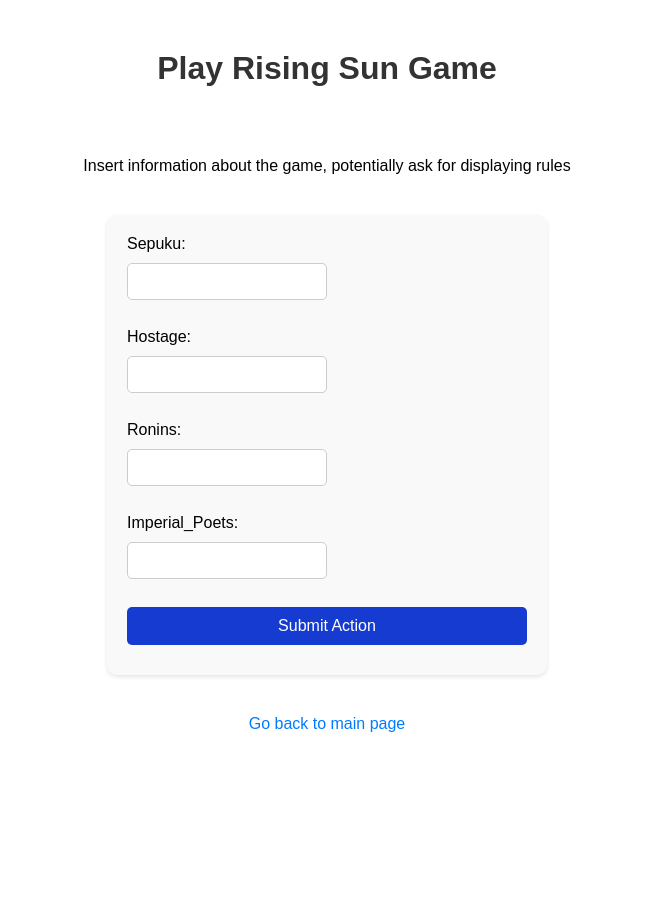
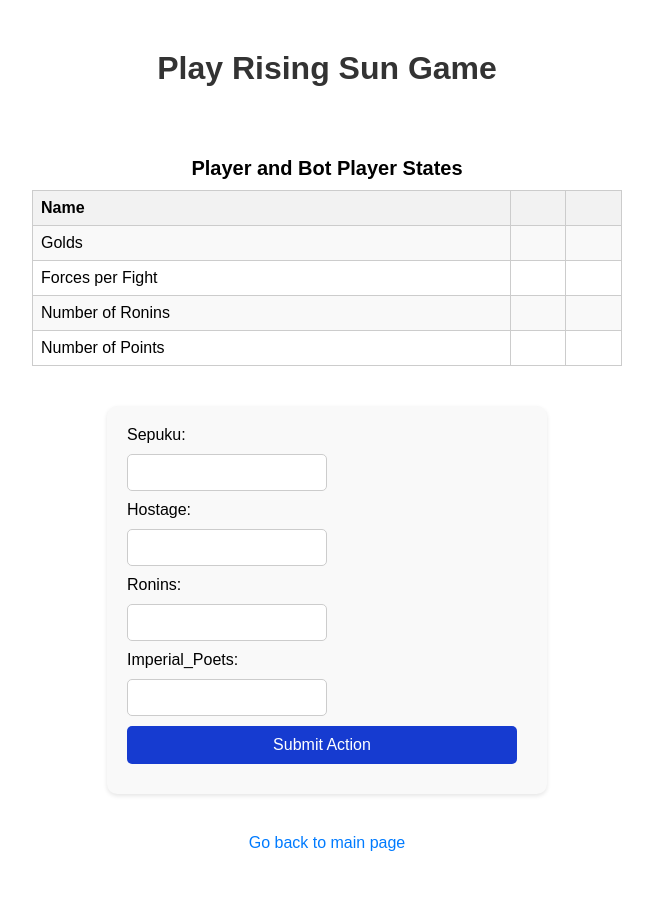
Before and after one commit to corentinlger/Rising-Sun, a Flask app: template templates/play.html in a window 1280 px wide. Shown: the whole page, without its empty margins (313-966 px from the left). Before the commit the page ends 732 px from the top, so only its background shows below. Run offline with Flask 3, Linux system fonts and the light colour scheme; the template is opened without the code that fills it, so the values that code supplies are empty.

Commit message:
Display players statistics when playing

```diff
--- a/app.py
+++ b/app.py
@@ -6,11 +6,16 @@ from play_vs_bot import initialize_players, ask_displaying_rules, display_rules,
 
 
 app = Flask(__name__)
+game_initialized = False
 
 # Existing game logic goes here
 
 @app.route('/')
 def index():
+
+    global game_initialized
+    game_initialized = False
+
     return render_template('index.html')
 
 @app.route('/rules')
@@ -19,23 +24,37 @@ def rules():
 
 @app.route('/play', methods=['POST'])
 def play():
+
+    global game_initialized
+
     player_name = request.form['player_name']
     bot_behavior = request.form['bot_behavior']
+    fights_per_game = int(request.form['fights_per_game'])
+    nb_games = (request.form['nb_games'])
 
-    # TODO : When the player clicks the 'play' button, start the game (potentially use a new page / modify the aspect of current page)
+    if not game_initialized:
+        player, bot_player = initialize_players(player_name, bot_behavior)
+        env = GameEnv(player=player, bot_player=bot_player, fights_per_game=fights_per_game, verbose=False)
+        game_initialized = True
+    else:
+        player, bot_player = env.player, env.bot_player
 
-    # Initialize the two players
-    player, bot_player = initialize_players(player_name, bot_behavior)
+    player_state = player.get_statistics()
+    bot_state = bot_player.get_statistics()
 
-    # TODO : Use a form or adapted component to ask if the player wants the rules to be displayed, if yes display them with text on the game
+    # state = name, golds, forces_per_fight, nb_ronins, nb_points
 
-    # TODO : When previous step if finished, start the game
+    # TODO : Display players states in a clean table
 
-    # TODO : This means at each timestep the statistics (=state) of the game are displayed, and player needs to take an action
-    # TODO : To take an action, input 4 numbers (=golds per action) and retrieve those numbers to calculate next state and rewards
-    # TODO : When action is processed, return new game state to the user and let him choose his next action
+    # TODO : Enable the player to take an action by filling a kinf of form an d submitting it
+
+    # TODO : Calcultate the next state of the game and return it
+
     # TODO : When the number of games is finished, print a message to show who won and propose to make a rematch
-    return render_template('play.html')
+
+    # TODO : Add a message to ask if the player is sure to wanna stop the game (surely with javascript idk lets go)
+
+    return render_template('play.html', player_state=player_state, bot_state=bot_state)
 
 if __name__ == '__main__':
     app.run(debug=True)
--- a/static/style.css
+++ b/static/style.css
@@ -89,3 +89,46 @@ a {
 a:hover {
     color: #0056b3;
 }
+
+table.game-info {
+    border-collapse: collapse;
+    width: 50%;
+    margin: 20px auto;
+    border: 1px solid #ccc;
+    text-align: left;
+    font-size: 16px;
+    margin-top: 20px;
+}
+
+table.game-info caption {
+    font-size: 20px;
+    font-weight: bold;
+    margin-bottom: 10px;
+}
+
+table.game-info th,
+table.game-info td {
+    border: 1px solid #ccc;
+    padding: 8px;
+}
+
+table.game-info th {
+    background-color: #f2f2f2;
+    font-weight: bold;
+}
+
+table.game-info tr:nth-child(even) {
+    background-color: #f9f9f9;
+}
+
+form.horizontal-form {
+    display: flex;
+    flex-direction: row;
+    flex-wrap: wrap;
+}
+
+form.horizontal-form label,
+form.horizontal-form input {
+    margin-right: 10px;
+    margin-bottom: 10px;
+}
--- a/templates/index.html
+++ b/templates/index.html
@@ -24,8 +24,8 @@
             <option value="sepuku_poets">Sepuku Poets</option>
         </select>
         <br>
-        <label for="nb_fights">Number of Games:</label>
-        <input type="number" name="nb_fights" id="nb_fights" value="3">
+        <label for="nb_games">Number of Games:</label>
+        <input type="number" name="nb_games" id="nb_games" value="3">
         <br>
         <label for="fights_per_game">Fights Per Game:</label>
         <input type="number" name="fights_per_game" id="fights_per_game" value="2">
--- a/templates/play.html
+++ b/templates/play.html
@@ -9,14 +9,37 @@
 <body>
     <h1>Play Rising Sun Game</h1>
 
-    <!-- Display game information -->
-    <div class="game-info">
-        <!-- Insert logic here to display game state or information -->
-        <p>Insert information about the game, potentially ask for displaying rules</p>
-    </div>
+    <table class="game-info">
+        <caption>Player and Bot Player States</caption>
+        <tr>
+            <th>Name</th>
+            <th>{{ player_state[0] }}</th>
+            <th>{{ bot_state[0] }}</th>
+        </tr>
+        <tr>
+            <td>Golds</td>
+            <td>{{ player_state[1] }}</td>
+            <td>{{ bot_state[1] }}</td>
+        </tr>
+        <tr>
+            <td>Forces per Fight</td>
+            <td>{{ player_state[2] }}</td>
+            <td>{{ bot_state[2] }}</td>
+        </tr>
+        <tr>
+            <td>Number of Ronins</td>
+            <td>{{ player_state[3] }}</td>
+            <td>{{ bot_state[3] }}</td>
+        </tr>
+        <tr>
+            <td>Number of Points</td>
+            <td>{{ player_state[4] }}</td>
+            <td>{{ bot_state[4] }}</td>
+        </tr>
+    </table>
 
-    <!-- Form for player's action -->
-    <form action="/play" method="post">
+
+    <form action="/play" method="post" class="horizontal-form">
         <label for="Sepuku">Sepuku:</label>
         <input type="number" name="Sepuku" id="Sepuku">
         <br>
@@ -32,9 +55,6 @@
         <label for="Imperial_Poets">Imperial_Poets:</label>
         <input type="number" name="Imperial_Poets" id="Imperial_Poets">
         <br>
-
-        <!-- Add more action inputs as needed -->
-
         <input type="submit" value="Submit Action">
     </form>
 
```
